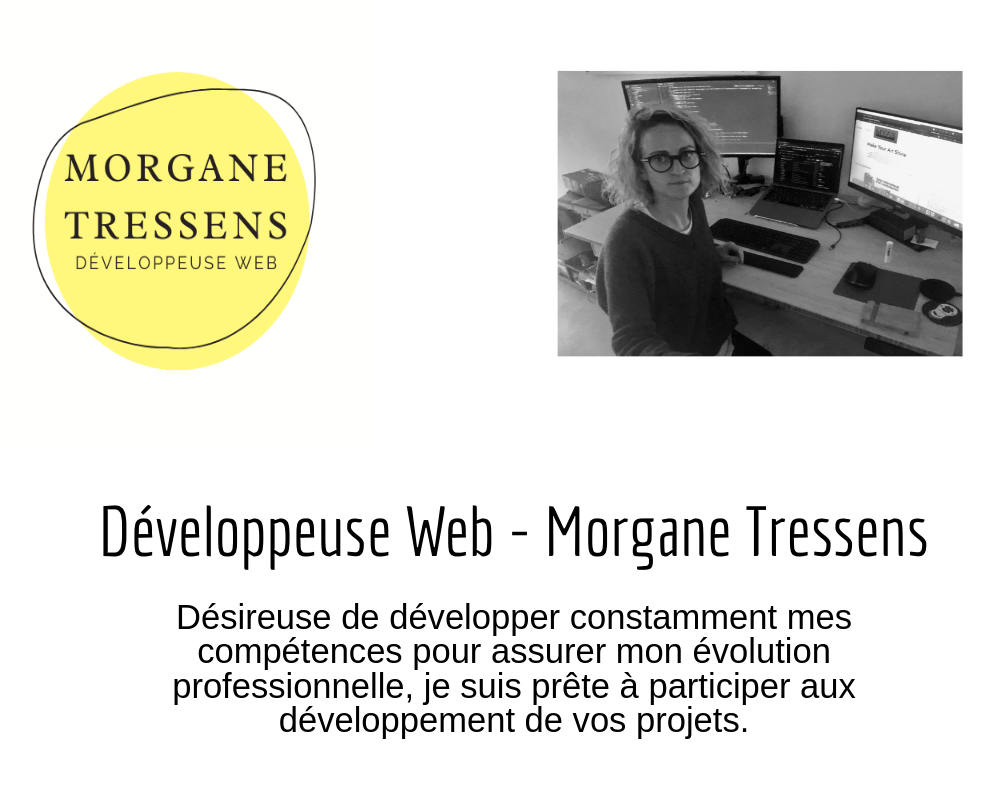
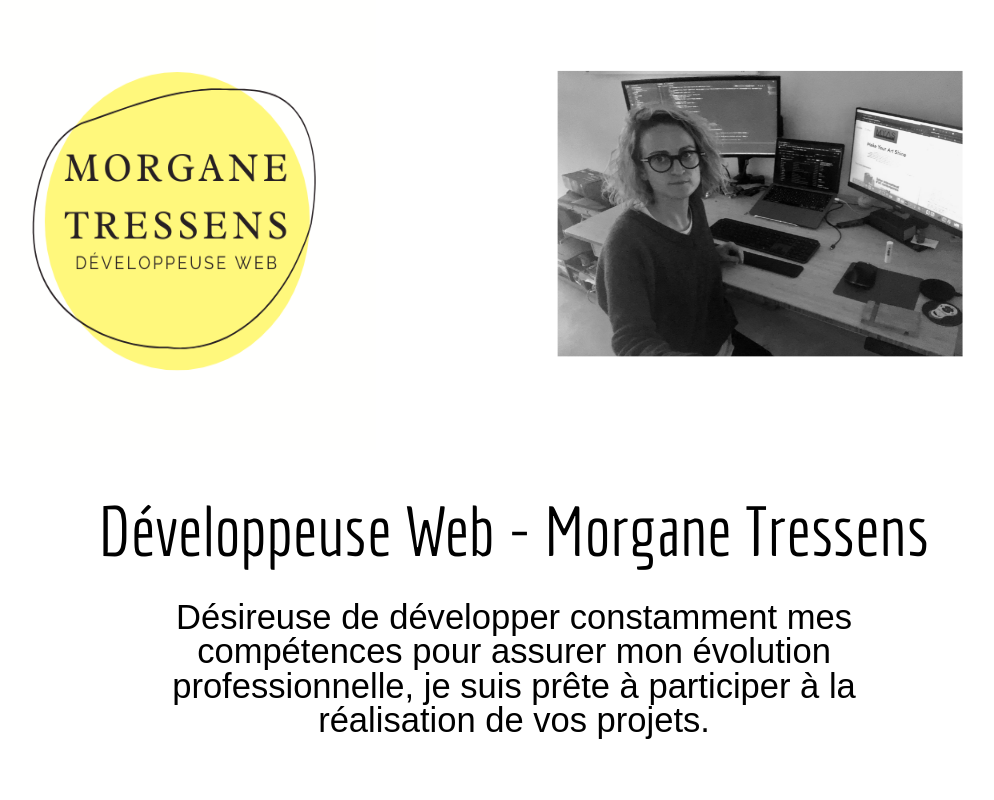
Before and after one commit to MorganeT84/portfolio-morgane-tressens, a Next.js app: page / in a window 1280 px wide. Shown: the top 800 px of the page, without its empty margins (126-1120 px from the left). Built offline with nearby package versions, Linux system fonts and the light colour scheme.

Commit message:
correction phrase

```diff
--- a/components/Home/index.js
+++ b/components/Home/index.js
@@ -26,7 +26,7 @@ const Home = () => (
       />
     </div>
     <h1>Développeuse Web - Morgane Tressens</h1>
-    <p>Désireuse de développer constamment mes compétences pour assurer mon évolution professionnelle, je suis prête  à participer aux développement de vos projets.</p>
+    <p>Désireuse de développer constamment mes compétences pour assurer mon évolution professionnelle, je suis prête  à participer à la réalisation de vos projets.</p>
     <div >
       <ul className={styles.navigation}>
         <li>
```
